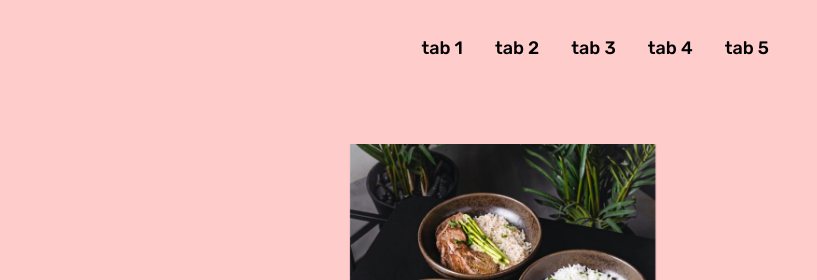
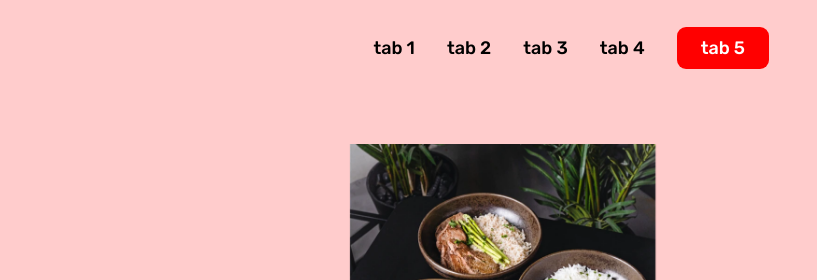
Before and after one commit to mid9itcoder/tikafood, a plain HTML site: page index.html in a window 1280 px wide. Shown: the top 280 px of the page, 463-1280 px from the left. Drawn offline with Linux system fonts and the light colour scheme.

Commit message:
End of building logo and nav bar

```diff
--- a/css/style.css
+++ b/css/style.css
@@ -10,9 +10,14 @@ FONT SIZE SYSTEM (px)
 
 FONT WEIGHT
 Default: 400
+Medium: 500
+Semibold: 600
+Bold: 700
 
 LINE HEIGHT
 Default: 1
+1.05
+Paragraph default: 1.6
 
 
 ---- 02 COLORS
@@ -21,10 +26,16 @@ Primary : #ff0000
 Tints : #fdf2e9
 Shades : #b30000
 Accents : #
-Greys : #
+Greys :
 #555
 #333
 
+----- 03 SHADOWS
+
+
+
+------ 04 BORDER-RADIUS
+Default : 9px
 */
 
 
@@ -129,11 +140,13 @@ body{
 .main-nav-list{
     display: flex;
     list-style: none;
+    align-items: center;
     gap: 3.2rem;
 }
 
 .main-nav-link:link,
 .main-nav-link:visited{
+    display: inline-block;
     text-decoration: none;
     color: black;
     font-size: 1.8rem;
@@ -145,8 +158,21 @@ body{
 .main-nav-link:hover,
 .main-nav-link:active{
     color: red;
+}
 
+.main-nav-link.nav-cta:link,
+.main-nav-link.nav-cta:visited{
+    padding: 1.2rem 2.4rem;
+    border-radius: 9px;
+    color: white;
+    background-color: #ff0000;
+}
 
+.main-nav-link.nav-cta:hover,
+.main-nav-link.nav-cta:active{
+    padding: 1.2rem 2.4rem;
+    border-radius: 9px;
+    background-color: #b30000;
 }
 /**************************/
 /* HERO SECTION */
--- a/index.html
+++ b/index.html
@@ -22,7 +22,7 @@
                 <li><a class="main-nav-link" href="#"> tab 2</a></li>
                 <li><a class="main-nav-link" href="#"> tab 3</a></li>
                 <li><a class="main-nav-link" href="#"> tab 4</a></li>
-                <li><a class="main-nav-link" href="#"> tab 5 </a></li>
+                <li><a class="main-nav-link nav-cta" href="#"> tab 5 </a></li>
             </ul>
         </nav>
     </header>
```
